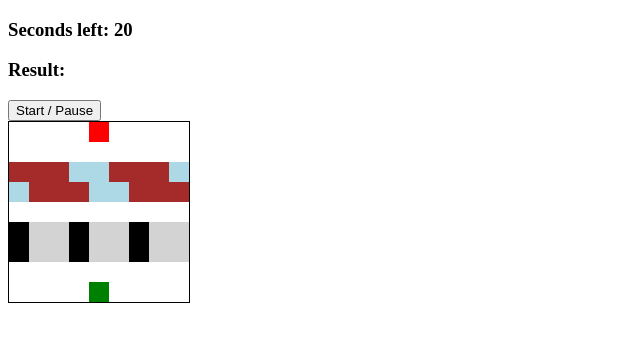
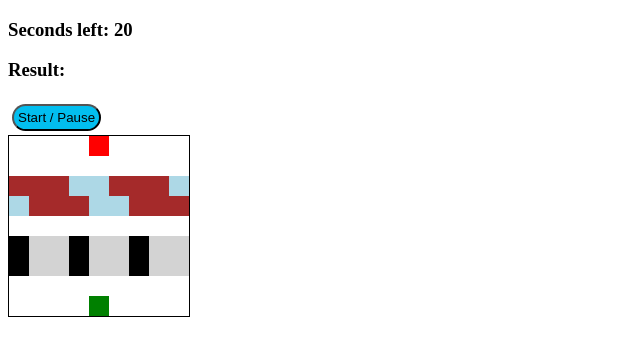
Before and after one commit to Mizzery414/Frogger_Game, a plain HTML site: page index.html in a window 1280 px wide. Shown: the whole page, without its empty margins (0-640 px from the left). Drawn offline with Linux system fonts and the light colour scheme.

Commit message:
change start button radius and color

```diff
--- a/styles.css
+++ b/styles.css
@@ -27,7 +27,7 @@
 
 .l4,
 .l5 {
-  background-color: lightblue;
+  background-color: #add8e6;
 }
 
 .c1 {
@@ -42,3 +42,10 @@
 .frog {
   background-color: green;
 }
+
+#start-pause-button {
+  padding: 4px;
+  margin: 4px;
+  border-radius: 20px;
+  background-color: #02beef;
+}
```
